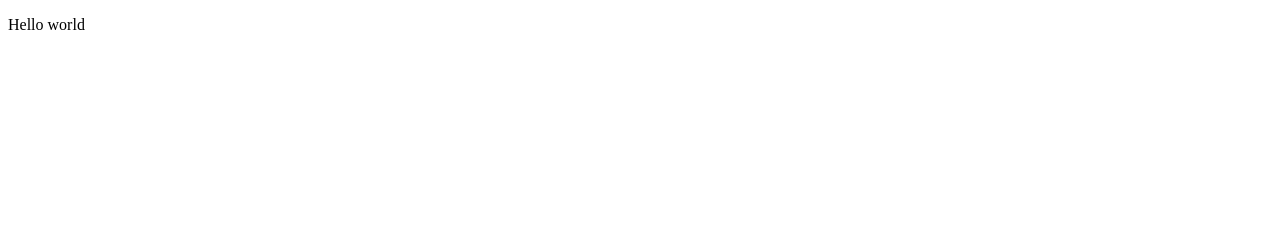
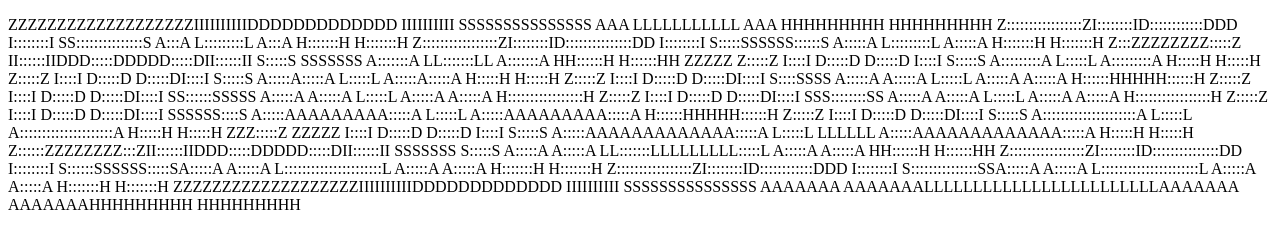
Before and after one commit to salahzidi/salahzidi.github.io, a plain HTML site: page index.html in a window 1280 px wide. Drawn offline with Linux system fonts and the light colour scheme.

Commit message:
Update index.html
Art

```diff
--- a/index.html
+++ b/index.html
@@ -4,6 +4,31 @@
     <title>Salah ZIDI</title>
   </head>
   <body>
-    <p>Hello world</p>
+    <p>
+
+ZZZZZZZZZZZZZZZZZZZIIIIIIIIIIDDDDDDDDDDDDD      IIIIIIIIII        SSSSSSSSSSSSSSS              AAA               LLLLLLLLLLL                            AAA               HHHHHHHHH     HHHHHHHHH
+Z:::::::::::::::::ZI::::::::ID::::::::::::DDD   I::::::::I      SS:::::::::::::::S            A:::A              L:::::::::L                           A:::A              H:::::::H     H:::::::H
+Z:::::::::::::::::ZI::::::::ID:::::::::::::::DD I::::::::I     S:::::SSSSSS::::::S           A:::::A             L:::::::::L                          A:::::A             H:::::::H     H:::::::H
+Z:::ZZZZZZZZ:::::Z II::::::IIDDD:::::DDDDD:::::DII::::::II     S:::::S     SSSSSSS          A:::::::A            LL:::::::LL                         A:::::::A            HH::::::H     H::::::HH
+ZZZZZ     Z:::::Z    I::::I    D:::::D    D:::::D I::::I       S:::::S                     A:::::::::A             L:::::L                          A:::::::::A             H:::::H     H:::::H
+        Z:::::Z      I::::I    D:::::D     D:::::DI::::I       S:::::S                    A:::::A:::::A            L:::::L                         A:::::A:::::A            H:::::H     H:::::H
+       Z:::::Z       I::::I    D:::::D     D:::::DI::::I        S::::SSSS                A:::::A A:::::A           L:::::L                        A:::::A A:::::A           H::::::HHHHH::::::H
+      Z:::::Z        I::::I    D:::::D     D:::::DI::::I         SS::::::SSSSS          A:::::A   A:::::A          L:::::L                       A:::::A   A:::::A          H:::::::::::::::::H
+     Z:::::Z         I::::I    D:::::D     D:::::DI::::I           SSS::::::::SS       A:::::A     A:::::A         L:::::L                      A:::::A     A:::::A         H:::::::::::::::::H
+    Z:::::Z          I::::I    D:::::D     D:::::DI::::I              SSSSSS::::S     A:::::AAAAAAAAA:::::A        L:::::L                     A:::::AAAAAAAAA:::::A        H::::::HHHHH::::::H
+   Z:::::Z           I::::I    D:::::D     D:::::DI::::I                   S:::::S   A:::::::::::::::::::::A       L:::::L                    A:::::::::::::::::::::A       H:::::H     H:::::H
+ZZZ:::::Z     ZZZZZ  I::::I    D:::::D    D:::::D I::::I                   S:::::S  A:::::AAAAAAAAAAAAA:::::A      L:::::L         LLLLLL    A:::::AAAAAAAAAAAAA:::::A      H:::::H     H:::::H
+Z::::::ZZZZZZZZ:::ZII::::::IIDDD:::::DDDDD:::::DII::::::II     SSSSSSS     S:::::S A:::::A             A:::::A   LL:::::::LLLLLLLLL:::::L   A:::::A             A:::::A   HH::::::H     H::::::HH
+Z:::::::::::::::::ZI::::::::ID:::::::::::::::DD I::::::::I     S::::::SSSSSS:::::SA:::::A               A:::::A  L::::::::::::::::::::::L  A:::::A               A:::::A  H:::::::H     H:::::::H
+Z:::::::::::::::::ZI::::::::ID::::::::::::DDD   I::::::::I     S:::::::::::::::SSA:::::A                 A:::::A L::::::::::::::::::::::L A:::::A                 A:::::A H:::::::H     H:::::::H
+ZZZZZZZZZZZZZZZZZZZIIIIIIIIIIDDDDDDDDDDDDD      IIIIIIIIII      SSSSSSSSSSSSSSS AAAAAAA                   AAAAAAALLLLLLLLLLLLLLLLLLLLLLLLAAAAAAA                   AAAAAAAHHHHHHHHH     HHHHHHHHH
+
+
+
+
+
+
+
+</p>
   </body>
 </html>
```
